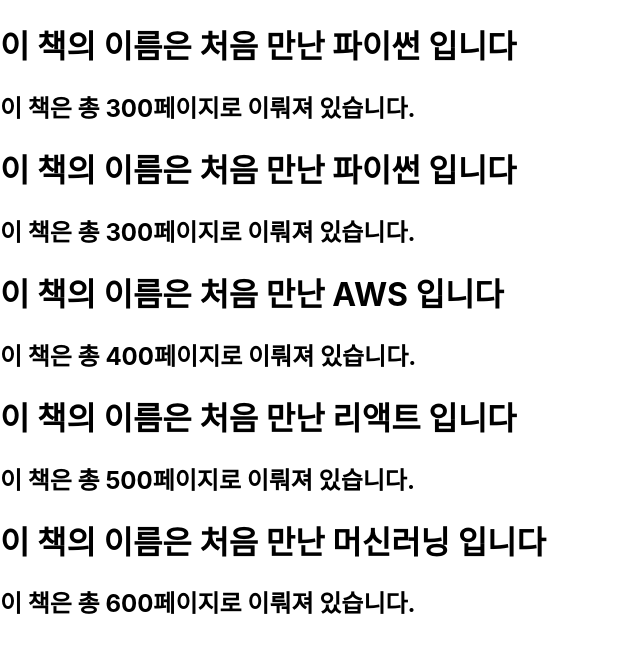
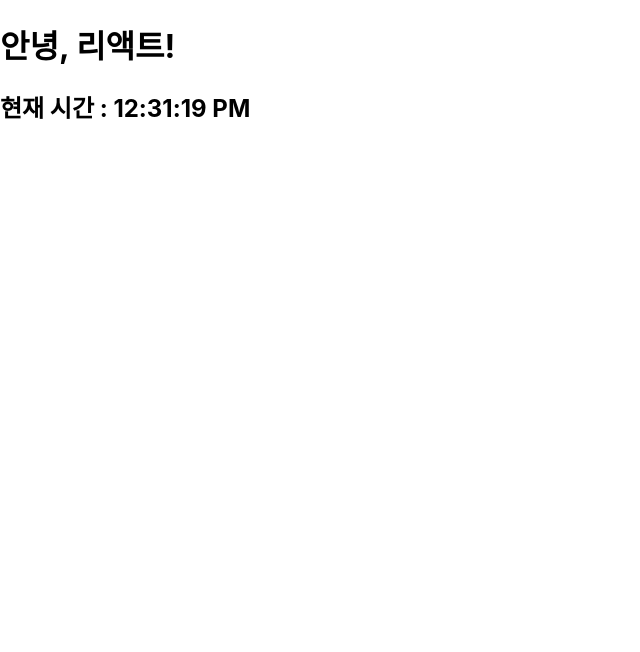
Before and after one commit to jongjin97/reacte-study, a React (Create React App) app: page / in a window 1280 px wide. Shown: the top 652 px of the page, without its empty margins (0-640 px from the left). Built offline with nearby package versions, Linux system fonts and the light colour scheme.

Commit message:
Rendering Elements

```diff
--- /dev/null
+++ b/src/chapter_04/Clock.jsx
@@ -0,0 +1,12 @@
+import React from "react";
+
+function Clock(props) {
+    return (
+        <div>
+            <h1>안녕, 리액트!</h1>
+            <h2>현재 시간 : {new Date().toLocaleTimeString()}</h2>
+        </div>
+    );
+}
+
+export default Clock;
--- a/src/index.js
+++ b/src/index.js
@@ -4,13 +4,18 @@
 import App from './App';
 import reportWebVitals from './reportWebVitals';
 import Library from "./chapter_03/Library";
+import Clock from "./chapter_04/Clock";
 
 const root = ReactDOM.createRoot(document.getElementById('root'));
-root.render(
-  <React.StrictMode>
-    <Library />
-  </React.StrictMode>
-);
+setInterval(() => {
+    root.render(
+        <React.StrictMode>
+            <Clock/>
+        </React.StrictMode>
+    );
+}, 1000);
+
+
 
 // If you want to start measuring performance in your app, pass a function
 // to log results (for example: reportWebVitals(console.log))
```
